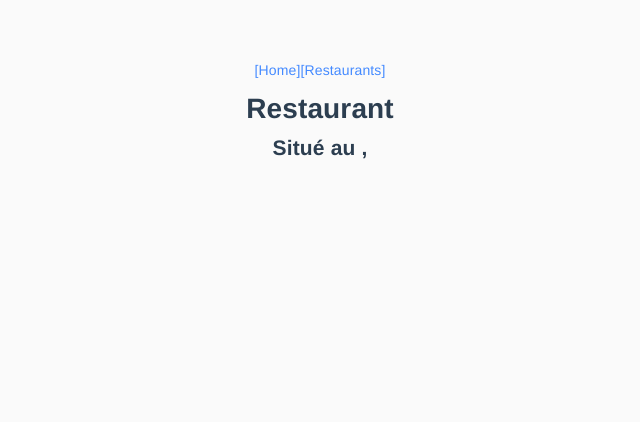
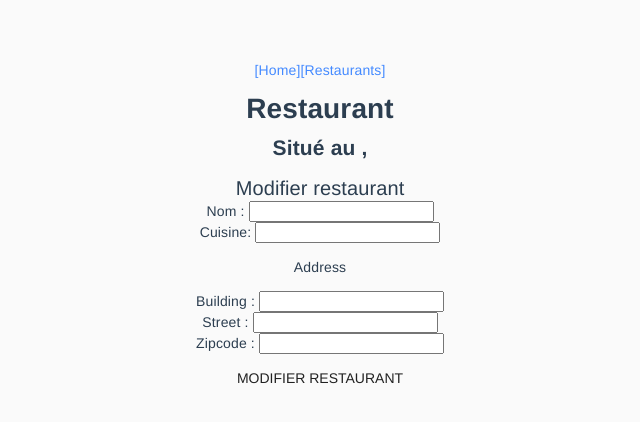
Before and after one commit to Panzeraa/projetBuffa_restaurant, a Vue app in the folder projetbuffa_modele_cli_router/: page /restaurants/1 in a window 1280 px wide. Shown: the top 422 px of the page, without its empty margins (320-960 px from the left). Built offline with nearby package versions, Linux system fonts and the light colour scheme; no server answers.

Commit message:
add modif

```diff
--- a/projetbuffa_modele_cli_router/src/components/RestaurantDetail.vue
+++ b/projetbuffa_modele_cli_router/src/components/RestaurantDetail.vue
@@ -2,6 +2,21 @@
   <div>
     <h1>Restaurant {{restaurant.name}}</h1>
     <h2>Situé au {{restaurant.address.building}} {{restaurant.address.street}} ,{{restaurant.address.zipcode}} </h2>
+
+    <form v-on:submit="modifierRestaurant(id)">
+      <div class="md-title">Modifier restaurant</div>
+      Nom :
+      <input name="name" id="name" v-model="restaurant.name" /><br>
+      Cuisine:
+      <input name="cuisine" id="cuisine" v-model="restaurant.cuisine" /><br>
+      <p>Address</p>
+      Building : <input name="building" id="building" v-model="restaurant.address.building" /><br>
+      Street : <input name="street" id="street" v-model="restaurant.address.street" /><br>
+      Zipcode : <input name="zipcode" id="zipcode" v-model="restaurant.address.zipcode" /><br>
+      <md-button type="submit" >Modifier restaurant</md-button>
+    </form>
+
+
   </div>
 </template>
 
@@ -20,24 +35,20 @@
       return {
         restaurant: {
           name: null,
+          cuisine: null,
           address : {
             building : null,
             street : null,
             zipcode : null
           }
         },
-        nom: "",
-        cuisine: "",
         apiURL: "http://localhost:8081/api/restaurants"
       };
     },
     mounted() {
       console.log("AVANT AFFICHAGE Resto!");
       //console.log("On va chercher les détails du restaurant id = " + this.$route.params.id);
-
-      // console.log("eeee" + this.$route.params);
       this.getDataFromServer(this.$route.params.id);
-
     },
     methods: {
       async getDataFromServer(id) {
@@ -55,7 +66,35 @@
           console.log("Erreur dans les fetchs GET " + err.msg);
         }
       },
+      async modifierRestaurant(id) {
+        // eviter le comportement par defaut
+        event.preventDefault();
+        console.log(id);
+        let donneesFormulaire = new FormData();
+        donneesFormulaire.append("nom", document.getElementById('name').value);
+        donneesFormulaire.append("cuisine", document.getElementById('cuisine').value);
 
+        try {
+          let url = this.apiURL + "/" + id;
+          let reponseJSON = await fetch(url, {
+            method: "PUT",
+            body: donneesFormulaire
+          });
+          let reponseJS = await reponseJSON.json();
+          console.log(reponseJS.msg);
+
+          this.restaurant.name = document.getElementById('name').value;
+          this.restaurant.cuisine = document.getElementById('cuisine').value;
+          this.restaurant.address.building = document.getElementById('building').value;
+          this.restaurant.address.street = document.getElementById('street').value;
+          this.restaurant.address.zipcode = document.getElementById('zipcode').value;
+
+          this.getDataFromServer(id); // on rafraichit
+        } catch (err) {
+          console.log("Erreur dans le fetchs PUT " + err.msg);
+        }
+
+      }
     }
   };
 </script>
--- a/projetbuffa_modele_cli_router/src/components/Restaurants.vue
+++ b/projetbuffa_modele_cli_router/src/components/Restaurants.vue
@@ -1,4 +1,5 @@
 <template>
+
     <div>
         <p>
             Rechercher par nom:
@@ -44,7 +45,8 @@
                 <md-table-cell md-label="Name" md-sort-by="name">{{ item.name }}</md-table-cell>
                 <md-table-cell md-label="Cuisine" md-sort-by="cuisine">{{ item.cuisine }}</md-table-cell>
                 <md-table-cell md-label="Details"><router-link :to="'restaurants/'+item._id">Details</router-link></md-table-cell>
-                <md-table-cell md-label="Details"><button v-on:click="supprimerRestaurant(item._id)" ><md-icon md-label="Suppression">delete</md-icon></button></md-table-cell>
+                <md-table-cell md-label="Supprimer"><button v-on:click="supprimerRestaurant(item._id)" ><md-icon md-label="Suppression">delete</md-icon></button></md-table-cell>
+                <md-table-cell md-label="Modifier"><router-link :to="'restaurants/'+item._id">Modifier</router-link></md-table-cell>
             </md-table-row>
         </md-table>
     </div>
@@ -53,7 +55,9 @@
 <script>
     export default {
         name: "Restaurants",
-        props: {},
+        props: {
+            isUpdate: Boolean
+        },
         data: function() {
             return {
                 restaurants: [],
```
